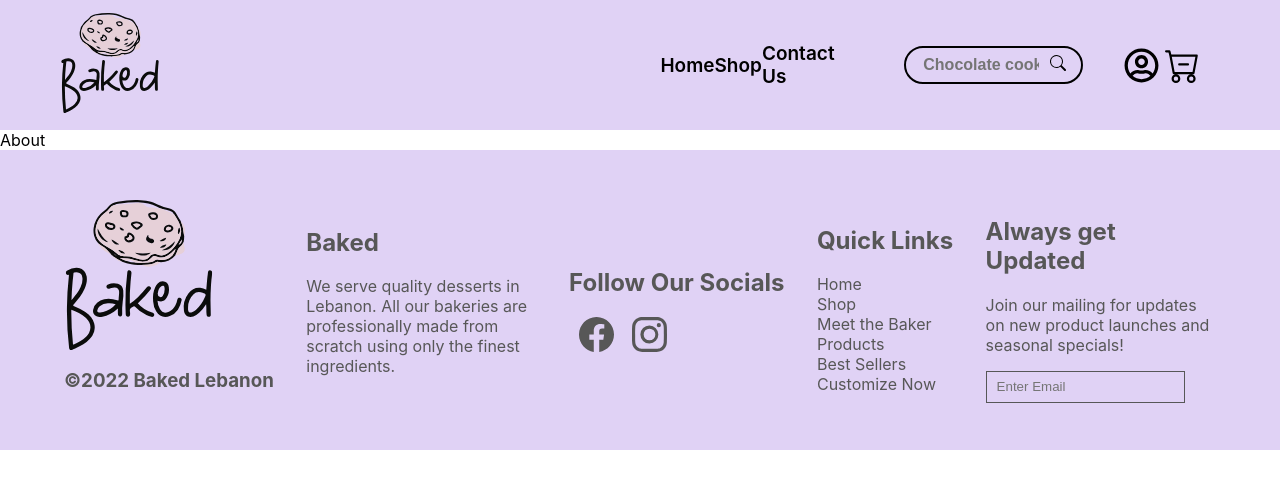
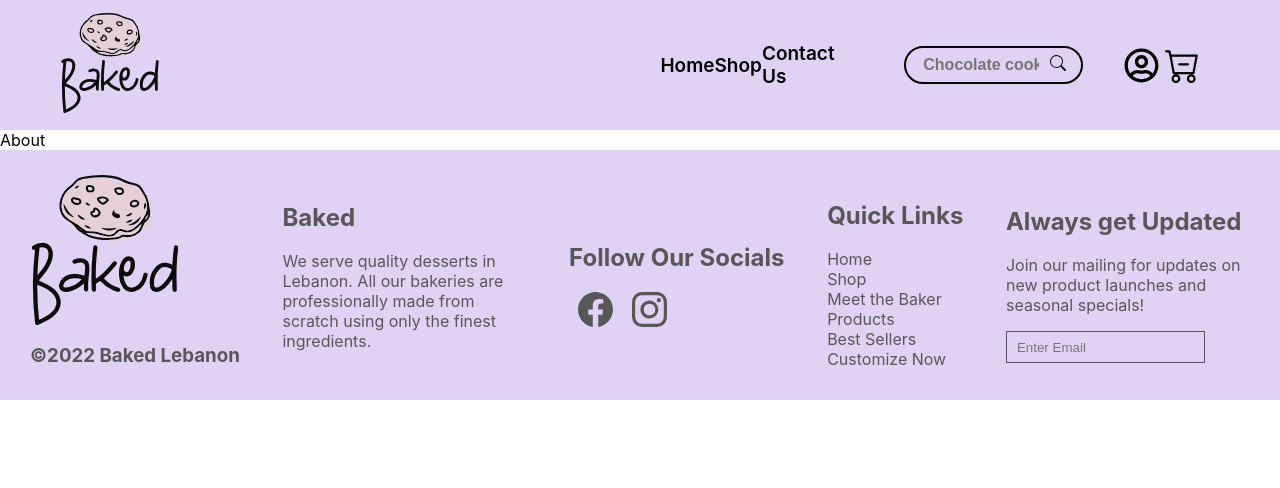
Before and after one commit to SaraBaassiri/baked_lb-website, a React (Create React App) app in the folder baked/: page /about in a window 1280 px wide. Shown: the top 488 px of the page. Built offline with nearby package versions, Linux system fonts and the light colour scheme.

Commit message:
Update Footer.css

```diff
--- a/baked/src/Components/Footer/Footer.css
+++ b/baked/src/Components/Footer/Footer.css
@@ -1,11 +1,11 @@
 .Footer {
-    height: 300px;
+    height: 250px;
     background-color: #E0D2F5;
     display: flex;
     flex-direction: row;
     align-items: center;
     justify-content: space-between;
-    padding-inline: 5%;
+    padding-inline: 30px;
 }
 
 
```
